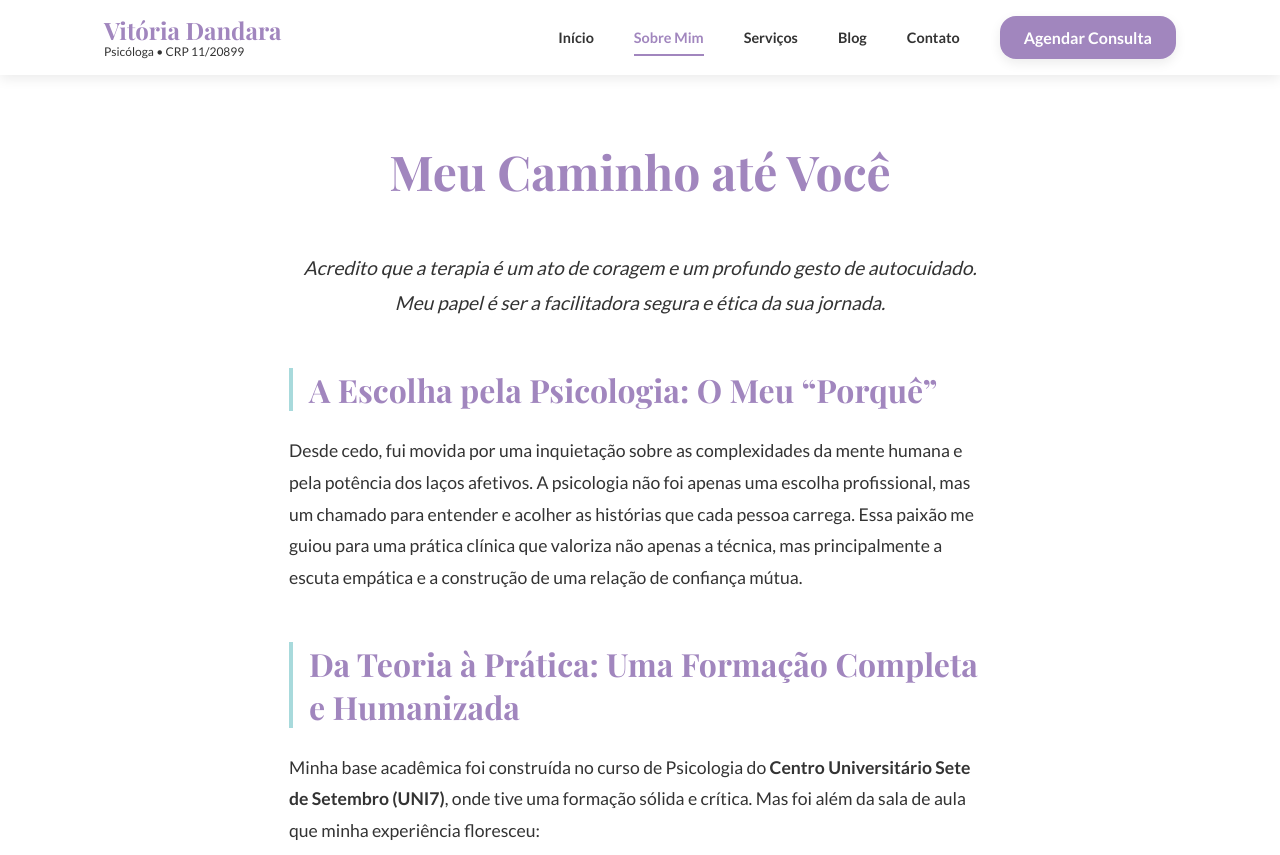
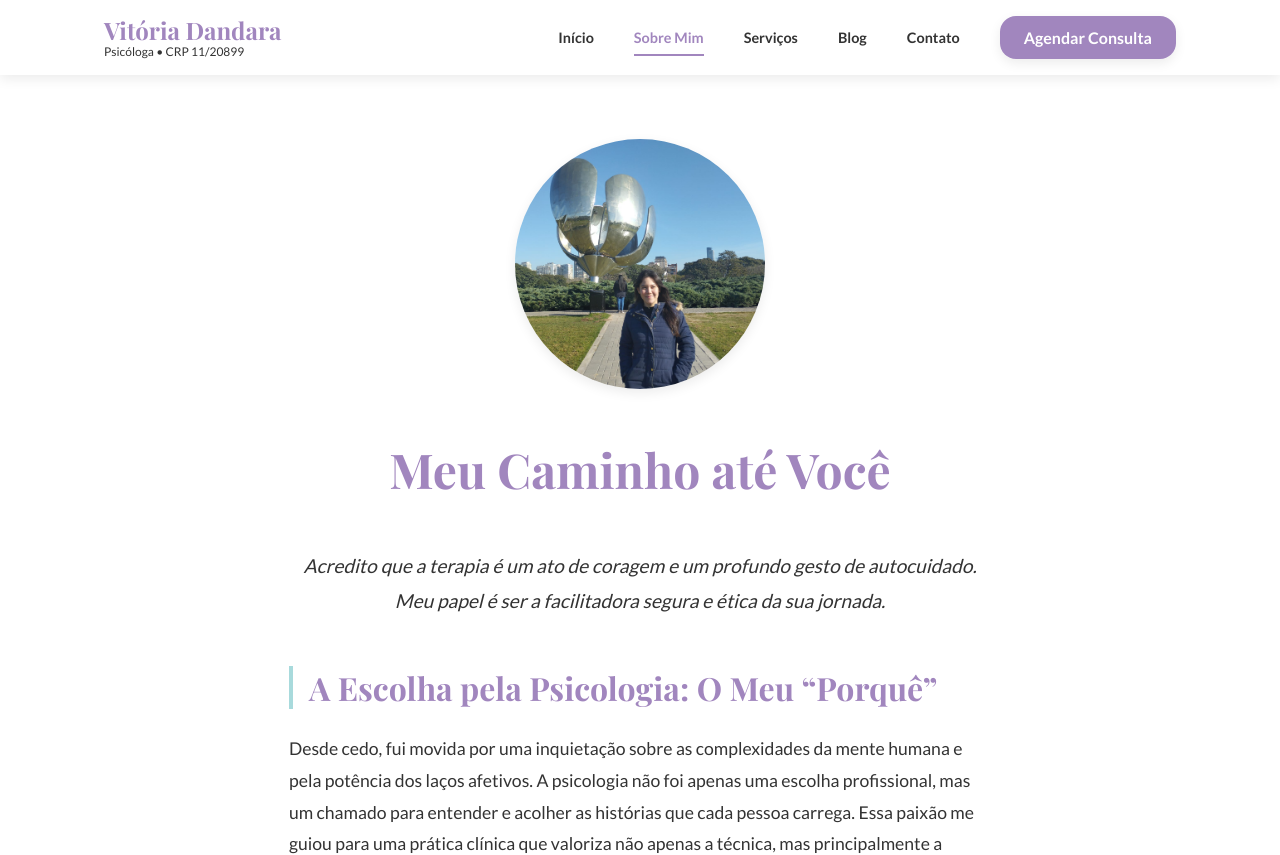
Before and after one commit to NatanaelNeves/site-vitoria-dandara, a Next.js app: page /sobre in a window 1280 px wide. Shown: the top 855 px of the page. Built offline with nearby package versions, Linux system fonts and the light colour scheme.

Commit message:
Add profile image to Home and Sobre pages; adjust CSS for layout

```diff
--- a/src/app/Home.module.css
+++ b/src/app/Home.module.css
@@ -88,7 +88,7 @@
   overflow: hidden;
   background-color: var(--teal);
   box-shadow: var(--box-shadow);
-  /* Use uma imagem real da Vitória aqui */
+  position: relative; /* <-- CORREÇÃO APLICADA AQUI */
 }
 
 .introText h3 {
@@ -234,7 +234,6 @@
   font-weight: 700;
 }
 
-
 /* CTA Final */
 .finalCtaSection {
   background-color: var(--teal);
--- a/src/app/Page.module.css
+++ b/src/app/Page.module.css
@@ -52,3 +52,14 @@
     font-size: 1.5rem;
     margin-bottom: 1rem;
   }
+
+  /* Adicione ao final de src/app/Page.module.css */
+.aboutImageContainer {
+  width: 250px;
+  height: 250px;
+  border-radius: 50%; /* Deixa a imagem redonda */
+  overflow: hidden;
+  margin: 0 auto 3rem auto;
+  position: relative;
+  box-shadow: var(--box-shadow);
+}
--- a/src/app/sobre/page.tsx
+++ b/src/app/sobre/page.tsx
@@ -2,6 +2,7 @@
 'use client';
 
 import Link from 'next/link';
+import Image from 'next/image'; // Importe o componente Image
 import styles from '../Page.module.css';
 import homeStyles from '../Home.module.css';
 
@@ -10,11 +11,24 @@ export default function SobrePage() {
     <>
       <div className={styles.pageWrapper}>
         <div className={`container ${styles.content}`}>
+
+          {/* IMAGEM ADICIONADA AQUI */}
+          <div className={styles.aboutImageContainer}>
+            <Image
+              src="/vitoria-dandara-perfil.jpeg"
+              alt="Foto da psicóloga Vitória Dandara"
+              fill
+              style={{ objectFit: 'cover' }}
+            />
+          </div>
+
           <h1>Meu Caminho até Você</h1>
+
           <p style={{textAlign: 'center', fontSize: '1.2rem', fontStyle: 'italic'}}>
             Acredito que a terapia é um ato de coragem e um profundo gesto de autocuidado. Meu papel é ser a facilitadora segura e ética da sua jornada.
           </p>
-          {/* ... (resto do conteúdo que já está correto) ... */}
+
+          {/* ... (o resto do arquivo continua o mesmo) ... */}
           <h2>A Escolha pela Psicologia: O Meu &ldquo;Porquê&rdquo;</h2>
           <p>
             Desde cedo, fui movida por uma inquietação sobre as complexidades da mente humana e pela potência dos laços afetivos. A psicologia não foi apenas uma escolha profissional, mas um chamado para entender e acolher as histórias que cada pessoa carrega. Essa paixão me guiou para uma prática clínica que valoriza não apenas a técnica, mas principalmente a escuta empática e a construção de uma relação de confiança mútua.
```
Also changed, not shown: src/app/page.tsx (+8 -1 lines), public/vitoria-dandara-perfil.jpeg (added).
